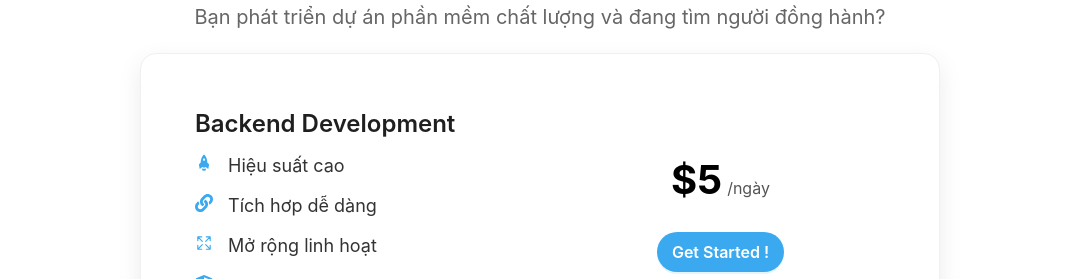
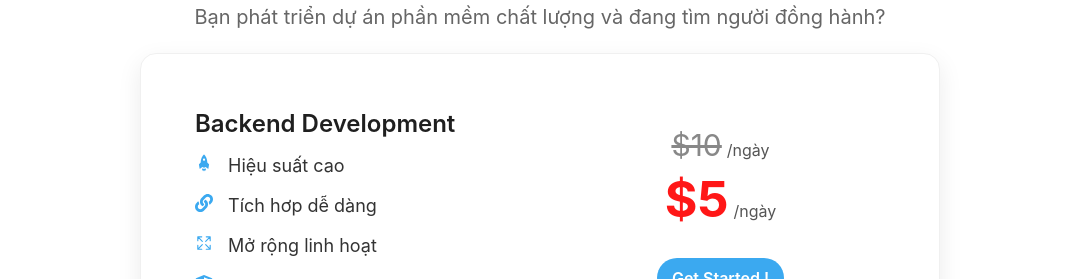
Before and after one commit to MinhQuan805/PersonalWebFE, a Next.js app: page / in a window 1280 px wide. Shown: the part 3700-3979 px from the top of the page, without its empty margins (100-1179 px from the left). Built offline with nearby package versions, Linux system fonts and the light colour scheme; no server answers.

Commit message:
Quan Notes

```diff
--- a/src/app/(client)/page.tsx
+++ b/src/app/(client)/page.tsx
@@ -354,6 +354,10 @@ export default function Home() {
               </ul>
             </Col>
             <Col xs={24} md={12} style={{ textAlign: "center" }}>
+              <div className="pricing-old">
+                <span className="old-price">$10</span>
+                <span className="price-unit">/ngày</span>
+              </div>
               <div className="pricing-price">
                 <span className="price-amount">$5</span>
                 <span className="price-unit">/ngày</span>
--- a/src/styles/client/home/pricing-home.css
+++ b/src/styles/client/home/pricing-home.css
@@ -47,10 +47,20 @@
   margin-bottom: 20px;
 }
 
+.pricing-old {
+  margin-bottom: -10px;
+}
+.old-price {
+  text-decoration: line-through;
+  color: #888;
+  font-size: 30px;
+}
+
+
 .price-amount {
-  font-size: 40px;
+  font-size: 50px;
   font-weight: 700;
-  color: #000;
+  color: #ff1717;
 }
 
 .price-unit {
```
Also changed, not shown: package.json (line endings or trailing spaces).
